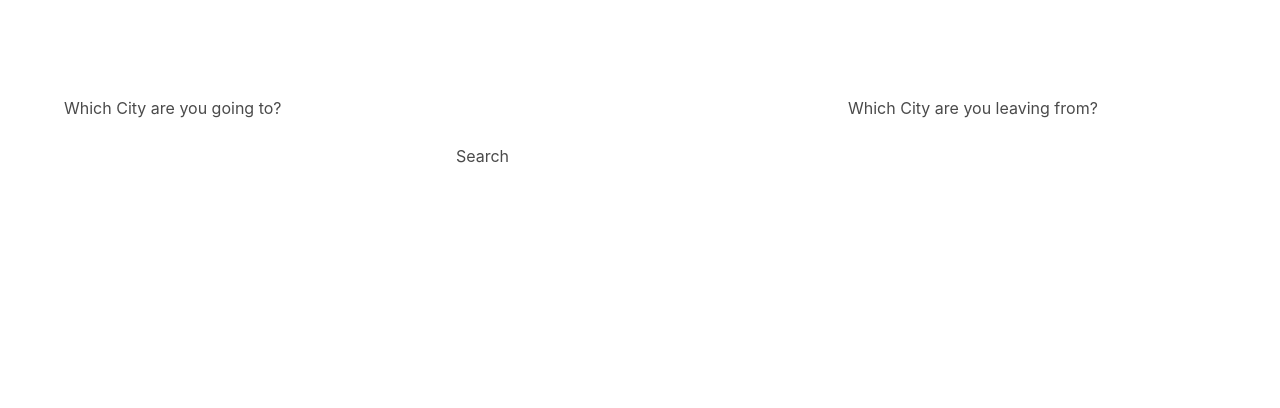
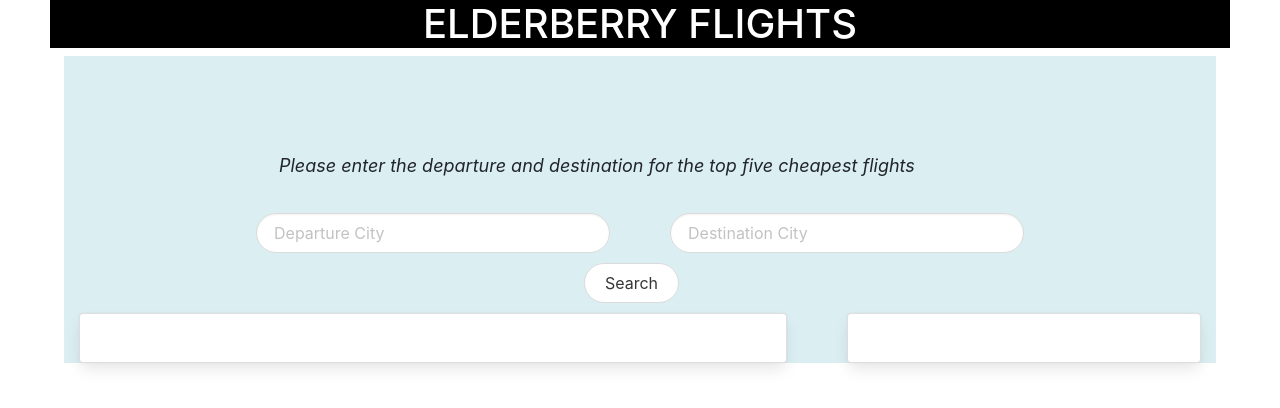
Before and after one commit to shookster/elderberry-travel, a plain HTML site: page index.html in a window 1280 px wide. Drawn offline with nearby package versions, Linux system fonts and the light colour scheme.

Commit message:
added zek's code to the index and css

```diff
--- a/index.html
+++ b/index.html
@@ -3,32 +3,66 @@
   <head>
     <meta charset="utf-8" />
     <meta name="viewport" content="width=device-width, initial-scale=1" />
-    <title>Hello Bulma!</title>
+    <title>Elderberry Flights</title>
     <link
       rel="stylesheet"
       href="https://cdn.jsdelivr.net/npm/bulma@0.9.0/css/bulma.min.css"
     />
+    <link
+      rel="stylesheet"
+      href="https://stackpath.bootstrapcdn.com/bootstrap/4.5.2/css/bootstrap.min.css"
+      integrity="sha384-JcKb8q3iqJ61gNV9KGb8thSsNjpSL0n8PARn9HuZOnIxN0hoP+VmmDGMN5t9UJ0Z"
+      crossorigin="anonymous"
+    />
+    <link rel="stylesheet" href="style.css" />
   </head>
-  <body>
-    <section class="section">
-      <div class="container">
-        <div class="columns">
-          <div class="column is-one-third"></div>
+  <body class="mainBody">
+    <h1 id="header">ELDERBERRY FLIGHTS</h1>
+    <div class="container masterContainer">
+      <br />
+      <br />
+      <br />
+      <br />
+      <span id="directionText"
+        ><em
+          >Please enter the departure and destination for the top five cheapest
+          flights</em
+        ></span
+      >
+      <br />
+      <br />
+      <div class="row justify-content-md-center cityInput">
+        <div class="col col-lg-4">
+          <input
+            class="input is-rounded"
+            type="text"
+            placeholder="Departure City"
+          />
         </div>
-        <div class="columns">
-          <div class="column is-one-third"></div>
-        </div>
-        <div class="columns">
-          <div class="column is-one-third">Which City are you going to?</div>
-          <div class="column"></div>
-          <div class="column">Which City are you leaving from?</div>
-        </div>
-        <div class="columns">
-          <div class="column is-one-third"></div>
-          <div class="column">Search</div>
-          <div class="column"></div>
+        <div class="col-md-auto"></div>
+        <div class="col col-lg-4">
+          <input
+            class="input is-rounded"
+            type="text"
+            placeholder="Destination City"
+          />
         </div>
       </div>
-    </section>
+      <button class="button is-rounded searchBtn">Search</button>
+
+      <div class="row">
+        <div class="col">
+          <div class="card">
+            <div class="card-content"></div>
+          </div>
+        </div>
+        <div class="col-md-auto"></div>
+        <div class="col col-lg-4">
+          <div class="card">
+            <div class="card-content"></div>
+          </div>
+        </div>
+      </div>
+    </div>
   </body>
 </html>
--- a/style.css
+++ b/style.css
@@ -0,0 +1,34 @@
+.masterContainer {
+  background-color: rgb(219, 239, 243);
+  height: max-content;
+}
+
+#header {
+  text-align: center;
+  color: white;
+  background-color: black;
+}
+
+.mainBody {
+  /* background-color: rgb(211, 207, 202); */
+  margin-left: 50px;
+  margin-right: 50px;
+}
+
+#directionText {
+  text-align: center;
+  margin-left: 200px;
+  font-size: large;
+}
+
+.cityInput {
+  margin-bottom: 10px;
+}
+
+.searchBtn {
+  margin-left: 45%;
+}
+
+.row {
+  margin-top: 10px;
+}
```
